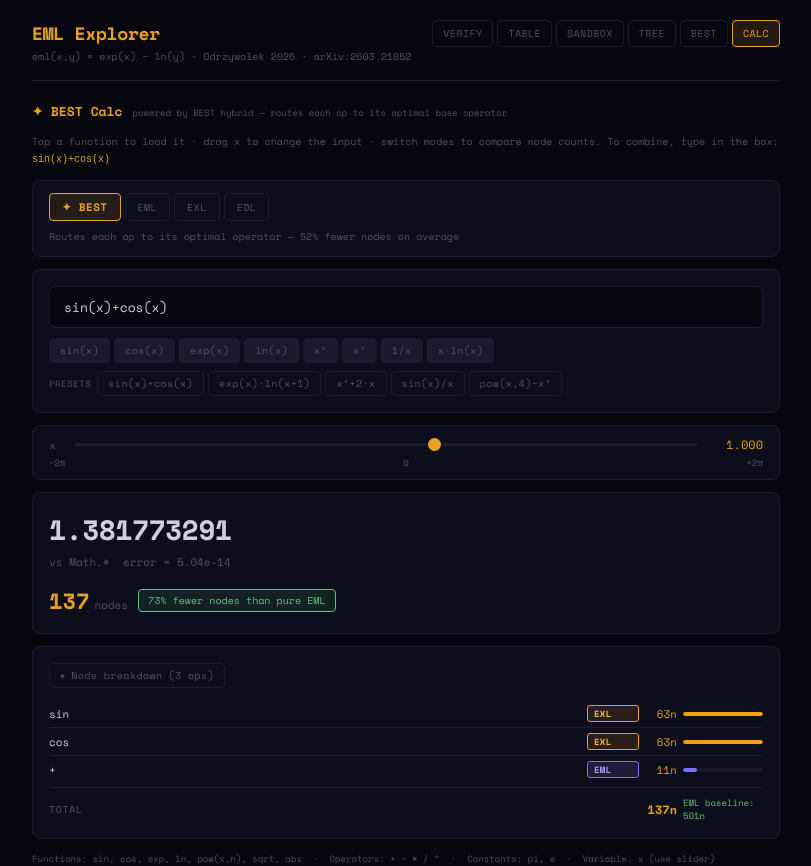
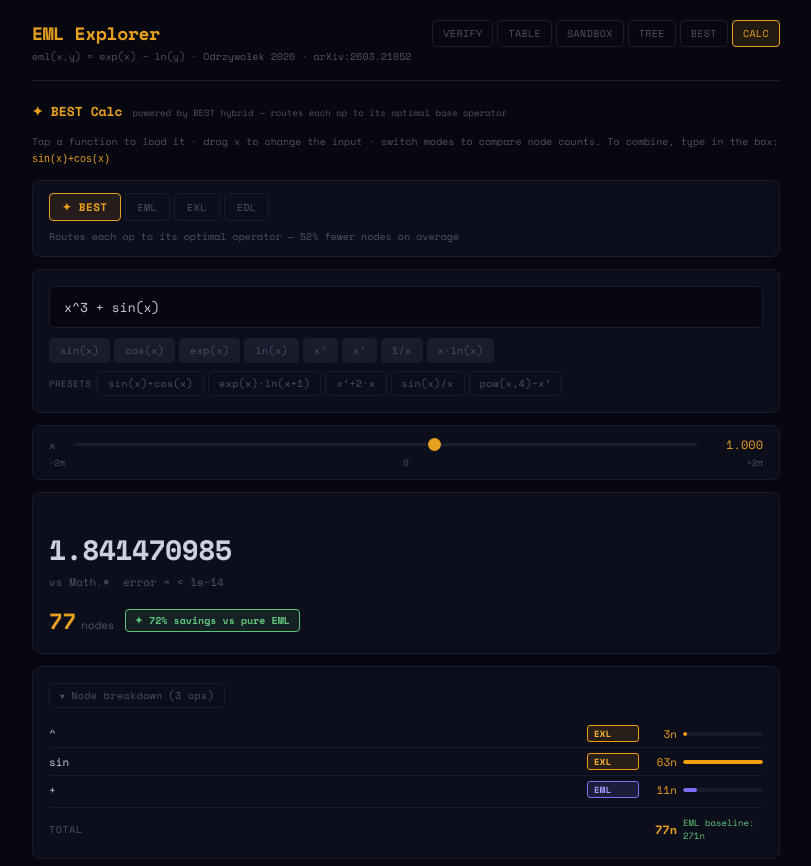
Before and after one commit to almaguer1986/monogate-explorer, a React (Vite) app: page / in a window 1280 px wide. Shown: the top 866 px of the page, without its empty margins (234-1045 px from the left). Built offline with nearby package versions, Linux system fonts and the light colour scheme.

Commit message:
feat: live dot, savings badge, x^3+sin(x) default, Enter key, button wrap

```diff
--- a/src/components/BestCalc.jsx
+++ b/src/components/BestCalc.jsx
@@ -78,22 +78,25 @@ function OpPill({ op }) {
 
 // ── Main component ─────────────────────────────────────────────────────────────
 export default function BestCalc() {
-  const [expr,      setExpr]      = useState("sin(x)+cos(x)");
+  const [expr,      setExpr]      = useState("x^3 + sin(x)");
   const [xVal,      setXVal]      = useState(1.0);
   const [mode,      setMode]      = useState("best");
   const [result,    setResult]    = useState(null);
   const [evalError, setEvalError] = useState(null);
   const [showTree,  setShowTree]  = useState(true);
+  const [live,      setLive]      = useState(false);
   const inputRef = useRef(null);
 
   // ── Debounced evaluation ────────────────────────────────────────────────────
   useEffect(() => {
+    setLive(true);
     const t = setTimeout(() => {
-      if (!expr.trim()) { setResult(null); setEvalError(null); return; }
+      if (!expr.trim()) { setResult(null); setEvalError(null); setLive(false); return; }
       const r = evalExpr(expr, xVal, mode);
-      if (!r) { setResult(null); setEvalError(null); return; }
-      if (r.error) { setEvalError(r.error); setResult(null); }
-      else          { setResult(r);         setEvalError(null); }
+      if (!r) { setResult(null); setEvalError(null); }
+      else if (r.error) { setEvalError(r.error); setResult(null); }
+      else               { setResult(r);          setEvalError(null); }
+      setLive(false);
     }, 150);
     return () => clearTimeout(t);
   }, [expr, xVal, mode]);
@@ -185,6 +188,7 @@ export default function BestCalc() {
           type="text"
           value={expr}
           onChange={e => setExpr(e.target.value)}
+          onKeyDown={e => e.key === "Enter" && inputRef.current?.blur()}
           placeholder="e.g. sin(x) + ln(x+1)"
           style={{
             width: "100%", padding: "10px 14px", marginBottom: 10,
@@ -197,7 +201,7 @@ export default function BestCalc() {
         />
 
         {/* Quick-insert */}
-        <div style={{ display: "flex", flexWrap: "wrap", gap: 4, marginBottom: 8 }}>
+        <div style={{ display: "flex", flexWrap: "wrap", gap: 4, marginBottom: 8, maxWidth: "100%" }}>
           {QUICK.map(q => (
             <button key={q.label} onClick={() => handleInsert(q.ins)} style={quickBtn}>
               {q.label}
@@ -246,6 +250,20 @@ export default function BestCalc() {
 
       {/* Result */}
       <div style={card}>
+        {/* Live indicator row */}
+        <div style={{ display: "flex", justifyContent: "flex-end", marginBottom: 6, minHeight: 14 }}>
+          {live && (
+            <span style={{ display: "flex", alignItems: "center", gap: 4, fontSize: 9, color: C.green }}>
+              <span style={{
+                width: 6, height: 6, borderRadius: "50%",
+                background: C.green, display: "inline-block",
+                boxShadow: `0 0 4px ${C.green}`,
+              }} />
+              live
+            </span>
+          )}
+        </div>
+
         {evalError ? (
           <div style={{ color: C.red, fontSize: 12 }}>⚠ {evalError}</div>
         ) : result ? (
@@ -274,9 +292,9 @@ export default function BestCalc() {
                 <span style={{
                   fontSize: 10, padding: "3px 9px", borderRadius: 4,
                   background: "rgba(94,196,122,0.10)", border: `1px solid ${C.green}`,
-                  color: C.green,
+                  color: C.green, fontWeight: 700,
                 }}>
-                  {savings}% fewer nodes than pure EML
+                  ✦ {savings}% savings vs pure EML
                 </span>
               )}
 
```
